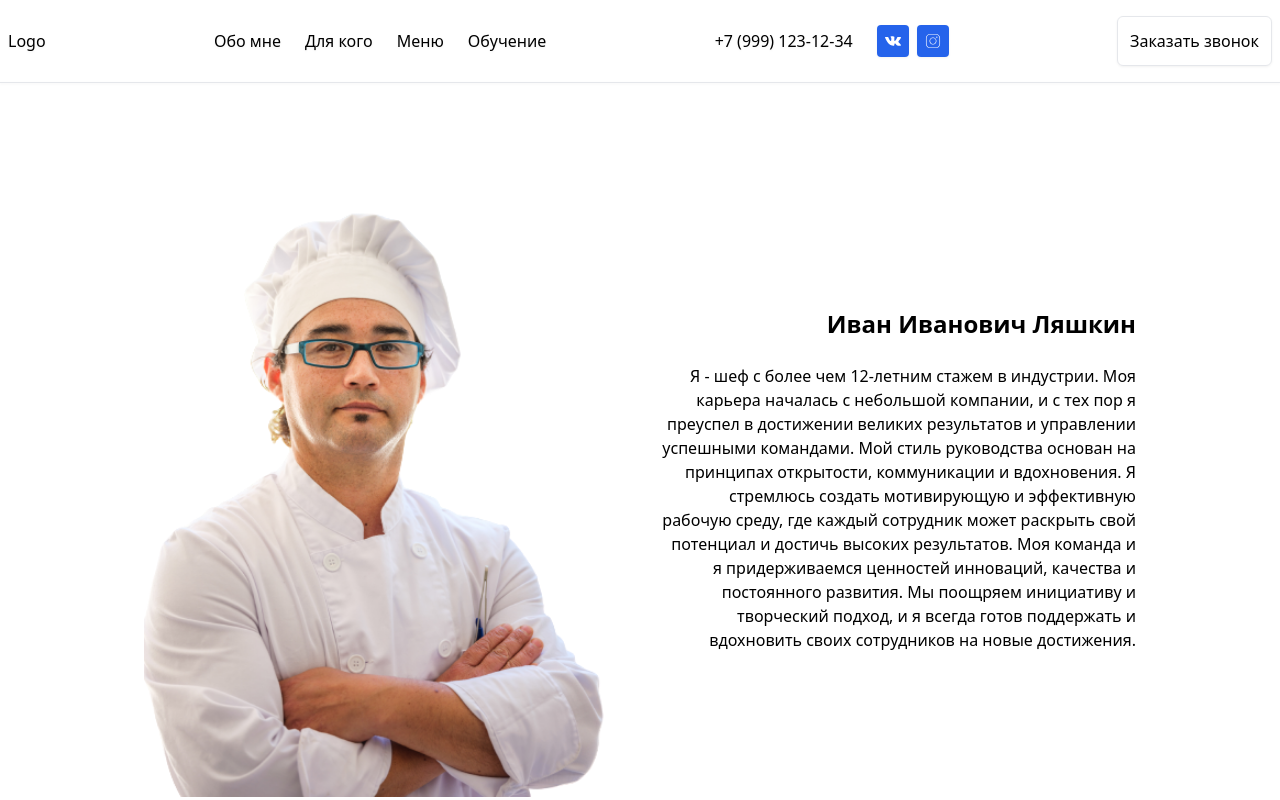
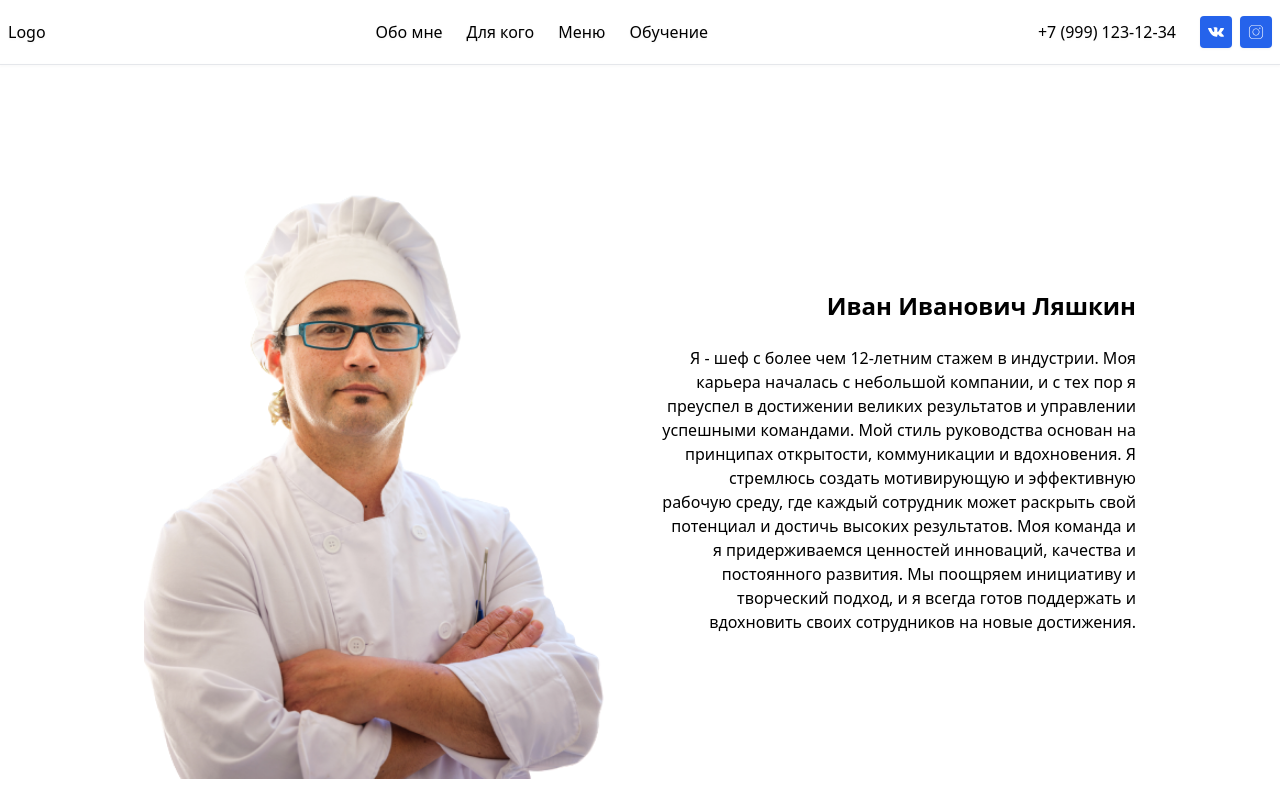
Before and after one commit to RichardPickman/cook-cook, a Next.js app: page / in a window 1280 px wide. Shown: the top 800 px of the page. Built offline with nearby package versions, Linux system fonts and the light colour scheme.

Commit message:
remove button from header

```diff
--- a/src/components/Header/index.tsx
+++ b/src/components/Header/index.tsx
@@ -57,7 +57,6 @@ export const Header = () => {
                     </Link>
                 </Row>
             </List>
-            <Button className="hidden lg:flex">Заказать звонок</Button>
             <Button
                 className="flex lg:hidden"
                 onClick={onClick}
```
